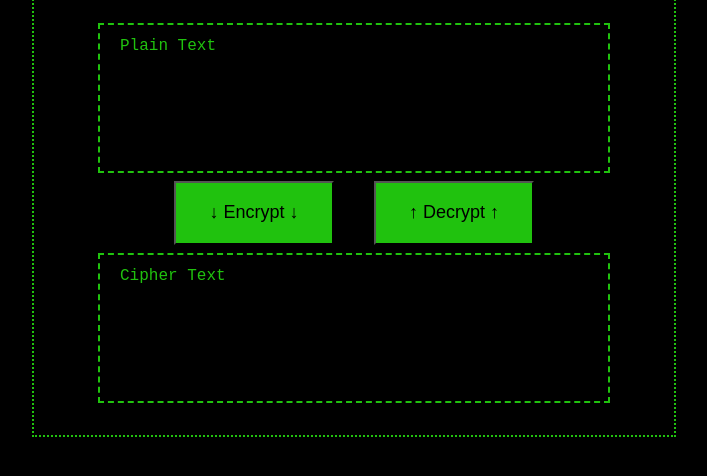
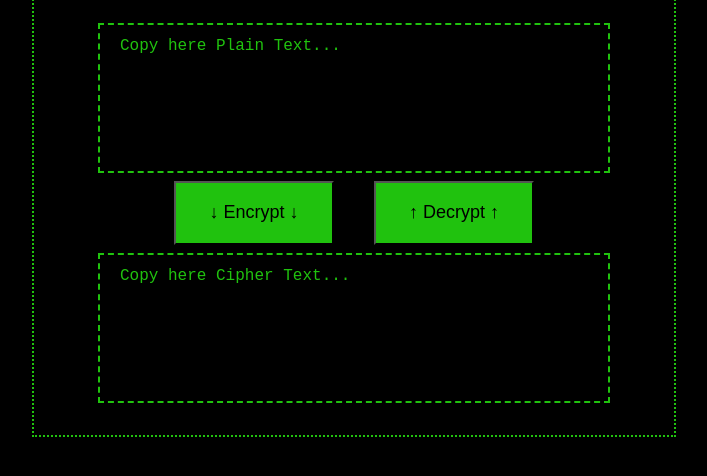
Before and after one commit to hugomenz/BootcampJS-LemonCode, a plain HTML site: page modulo6/algoritmos_2-1_enigma/index.html in a window 1280 px wide. Shown: the part 74-550 px from the top of the page, without its empty margins (286-993 px from the left). Drawn offline with Linux system fonts and the light colour scheme.

Commit message:
textarea initial text updated

```diff
--- a/modulo6/algoritmos_2-1_enigma/index.html
+++ b/modulo6/algoritmos_2-1_enigma/index.html
@@ -14,14 +14,14 @@
             <h2 class="enigma-header">Enigma</h2>
         </div>
         <div class="input-container">
-            <textarea id="plain-text" name="plain-text" rows="10" cols="20">Plain Text</textarea>
+            <textarea id="plain-text" name="plain-text" rows="10" cols="20">Copy here Plain Text...</textarea>
         </div>
         <div class="buttons-container">
             <button class="encrypt" onclick="enigmaENcryption()">&darr; Encrypt &darr;</button>
             <button class="decrypt" onclick="enigmaDEcryption()">&uarr; Decrypt &uarr;</button>
         </div>
         <div class="output-container">
-            <textarea id="cipher-text" name="cipher-text" rows="10" cols="20" wrap="physical">Cipher Text</textarea>
+            <textarea id="cipher-text" name="cipher-text" rows="10" cols="20" wrap="physical">Copy here Cipher Text...</textarea>
         </div>
 
         <script src="js/with_forloop.js"></script>
```
